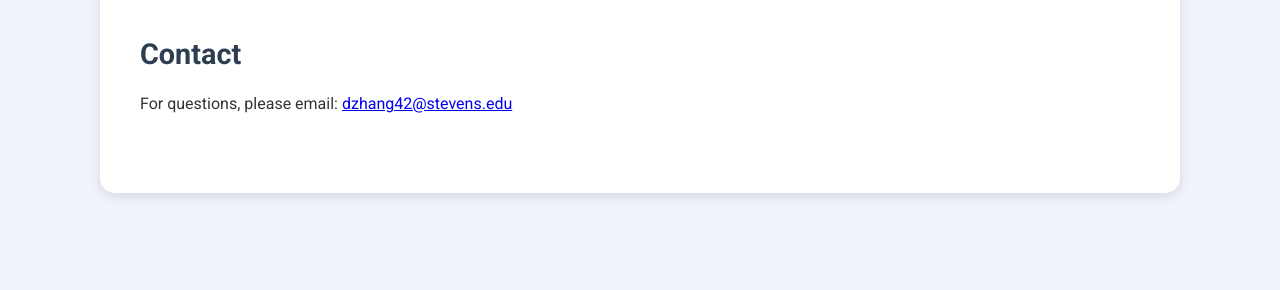
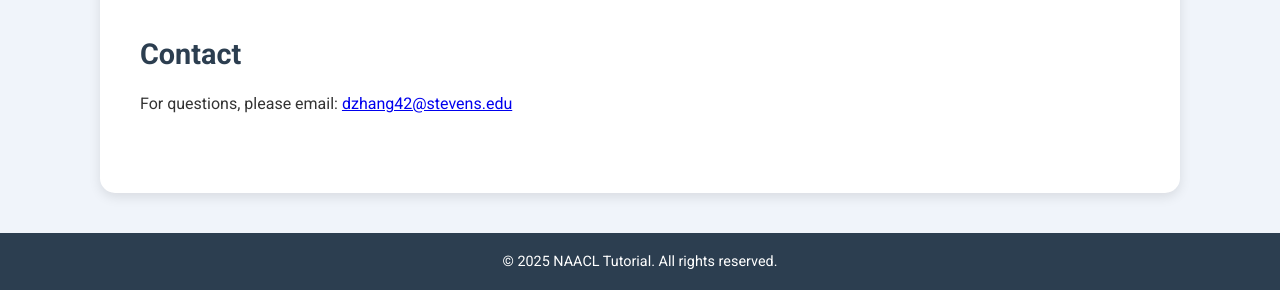
Before and after one commit to zdh2292390/naacl-copyright-tutorial-web, a plain HTML site: page index.html in a window 1280 px wide. Shown: the part 2239-2529 px from the top of the page. Before the commit the page ends 2472 px from the top, so only its background shows below. Drawn offline with Linux system fonts and the light colour scheme.

Commit message:
Update index.html

```diff
--- a/index.html
+++ b/index.html
@@ -134,6 +134,9 @@
       <div id="contact-zh" style="display:none">如有疑问，请联系邮箱：<a href="mailto:dzhang42@stevens.edu">dzhang42@stevens.edu</a></div>
     </div>
   </div>
+  <footer style="text-align: center; padding: 20px; background: #2c3e50; color: #fff; font-size: 0.9em;">
+    &copy; 2025 NAACL Tutorial. All rights reserved.
+  </footer>
   <script>
     const enBtn = document.getElementById('en-btn');
     const zhBtn = document.getElementById('zh-btn');
```
